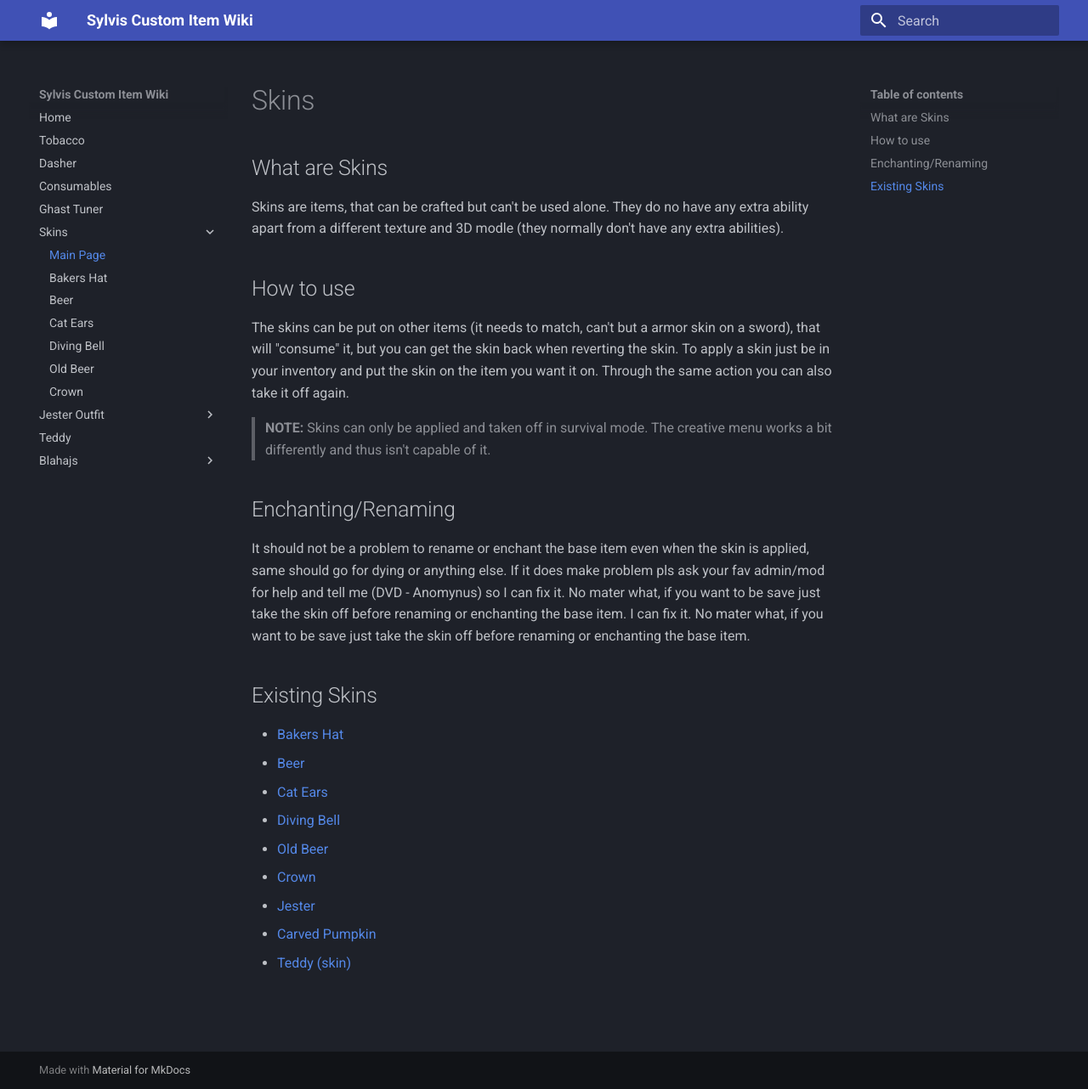
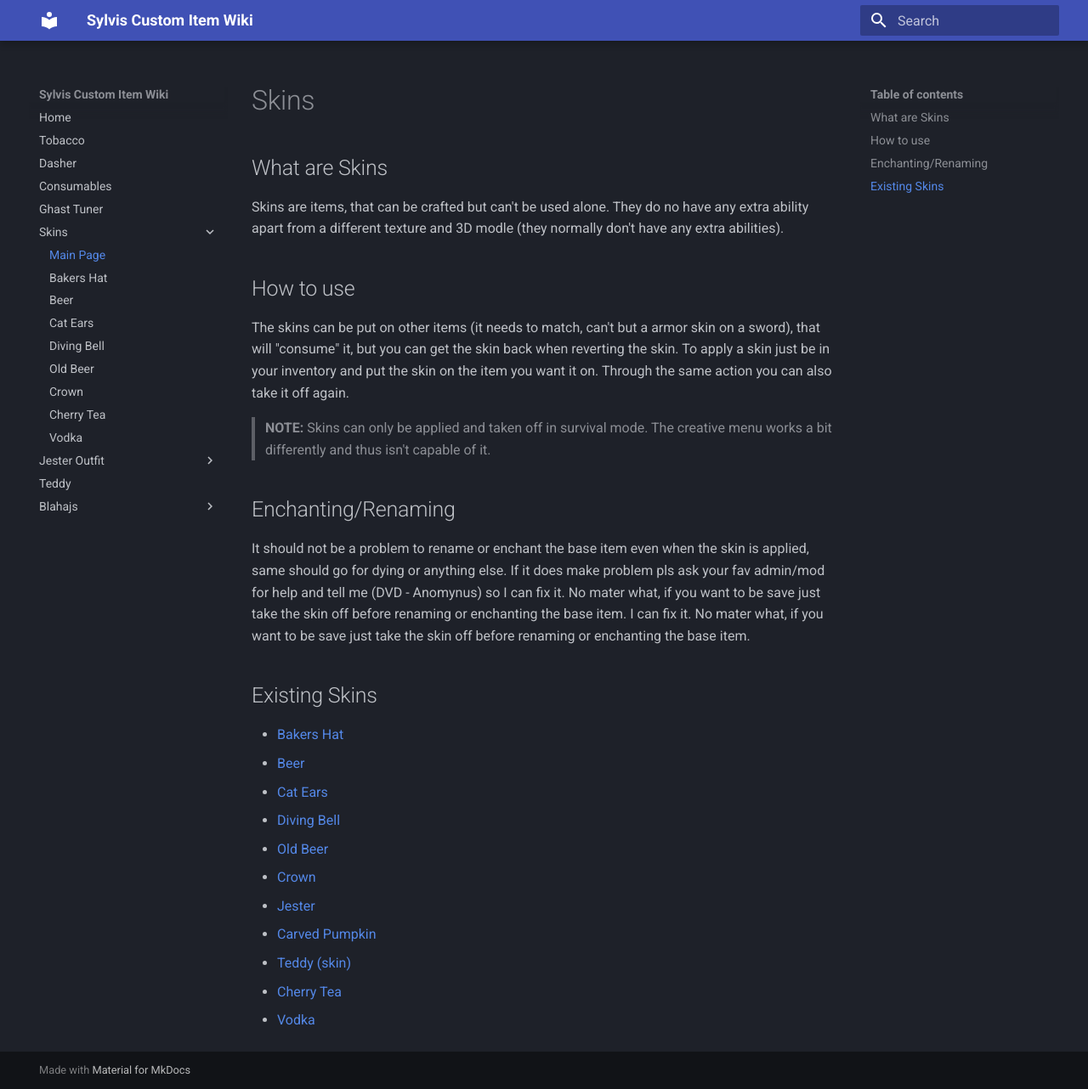
Before and after one commit to Doofid/Sylvis_Filament_Datapack, an MkDocs documentation site: the page built from docs/skins/skins_main.md, in a window 1280 px wide and 1282 px high. Shown: the whole window at 85% size. Built offline with MkDocs 1.6.1 and Material for MkDocs 9.7.7, drawn with Linux system fonts in a browser that asks for light colours.

Commit message:
added wiki entries in overview

```diff
--- a/docs/skins/skins_main.md
+++ b/docs/skins/skins_main.md
@@ -27,3 +27,5 @@ No mater what, if you want to be save just take the skin off before renaming or
 * [Jester](../jester/jester_main.md)
 * [Carved Pumpkin](pumpkin.md)
 * [Teddy (skin)](teddy.md)
+* [Cherry Tea](cherry_tea.md)
+* [Vodka](vodka.md)
--- a/mkdocs.yml
+++ b/mkdocs.yml
@@ -35,6 +35,8 @@ nav:
     - Diving Bell: skins/diving_bell.md
     - Old Beer: skins/old_beer.md
     - Crown: skins/crown.md
+    - Cherry Tea: skins/cherry_tea.md
+    - Vodka: skins/vodka.md
   - Jester Outfit:
     - Main Page: jester/jester_main.md
     - Hat: jester/hat.md
```
